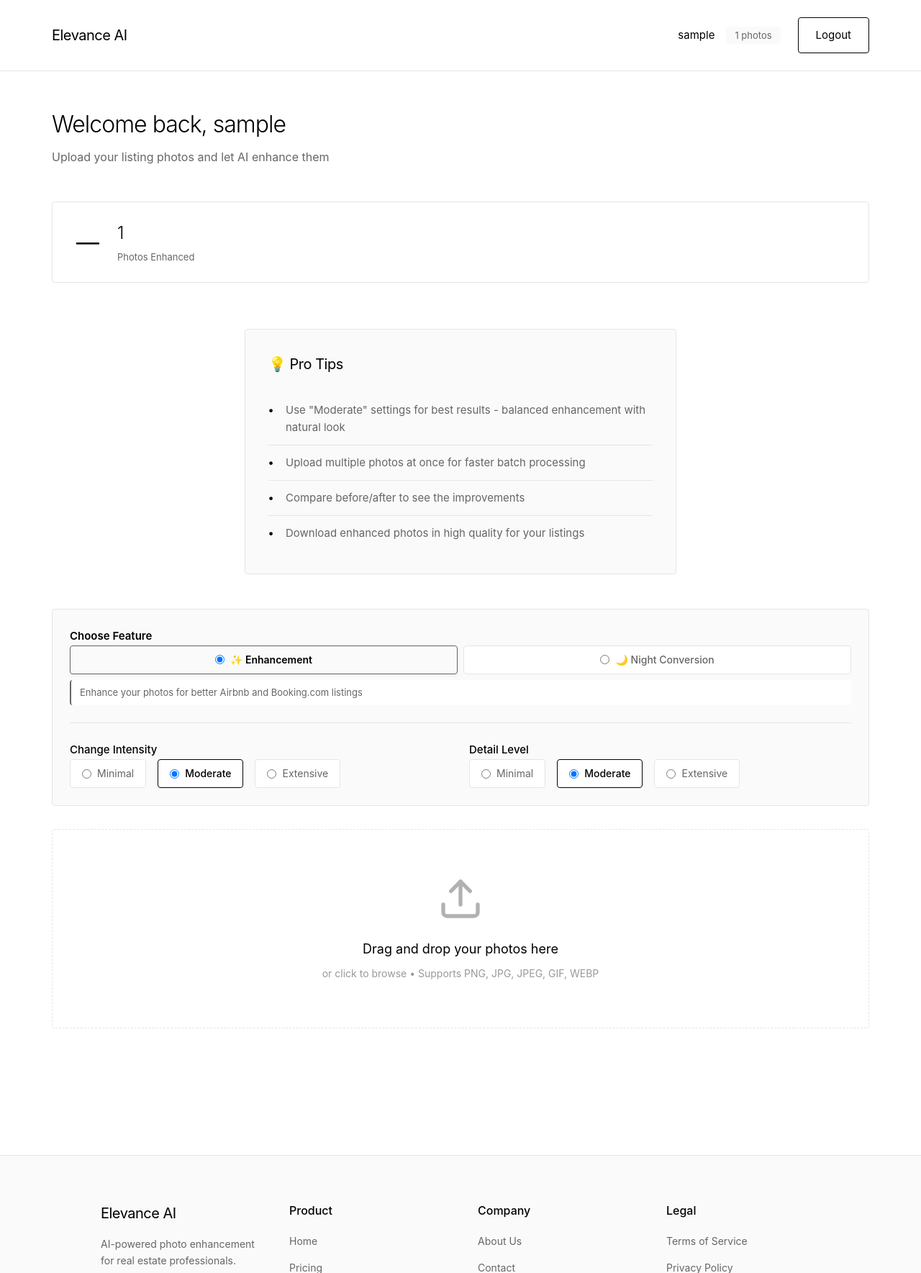
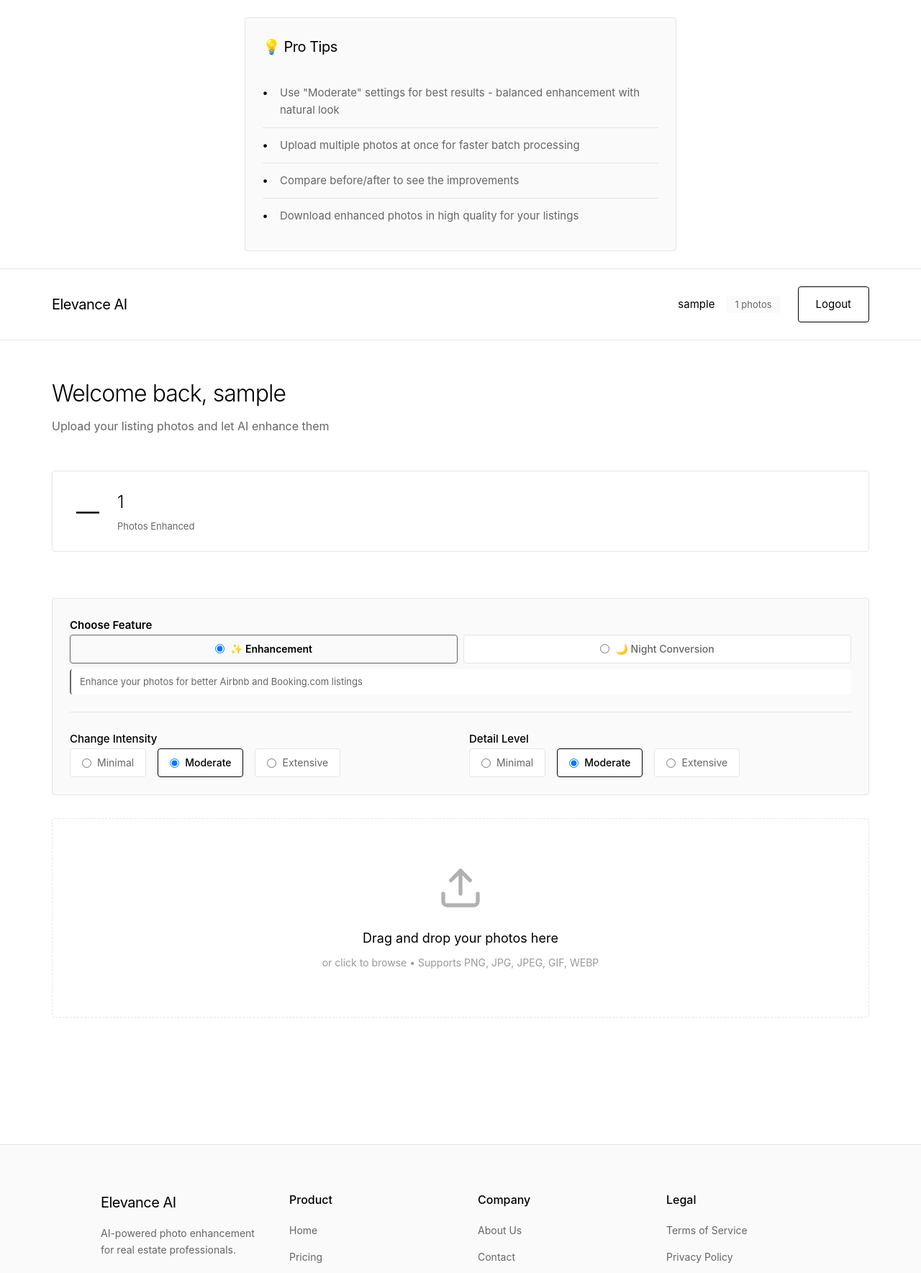
Before and after one commit to VahagnAdunts/airbnb-photo-enhancer, a Flask app: page /dashboard in a window 1280 px wide. Shown: the top 1769 px of the page at 72% size. Run offline with Flask 3, Linux system fonts and the light colour scheme; a user stored in the database is signed in; tables that the repository leaves empty hold one stand-in row (values such as "Sample post").

Commit message:
Move Pro Tips section before navigation bar

```diff
--- a/dashboard.html
+++ b/dashboard.html
@@ -24,6 +24,20 @@
     height="0" width="0" style="display:none;visibility:hidden"></iframe></noscript>
     <!-- End Google Tag Manager (noscript) -->
     {% endif %}
+    <div class="tips-section">
+        <div class="container">
+            <div class="tip-card">
+                <h3>💡 Pro Tips</h3>
+                <ul class="tips-list">
+                    <li>Use "Moderate" settings for best results - balanced enhancement with natural look</li>
+                    <li>Upload multiple photos at once for faster batch processing</li>
+                    <li>Compare before/after to see the improvements</li>
+                    <li>Download enhanced photos in high quality for your listings</li>
+                </ul>
+            </div>
+        </div>
+    </div>
+
     <nav class="navbar">
         <div class="nav-container">
             <div class="nav-brand">
@@ -59,18 +73,6 @@
                 </div>
             </div>
         </header>
-
-        <div class="tips-section">
-            <div class="tip-card">
-                <h3>💡 Pro Tips</h3>
-                <ul class="tips-list">
-                    <li>Use "Moderate" settings for best results - balanced enhancement with natural look</li>
-                    <li>Upload multiple photos at once for faster batch processing</li>
-                    <li>Compare before/after to see the improvements</li>
-                    <li>Download enhanced photos in high quality for your listings</li>
-                </ul>
-            </div>
-        </div>
 
         <div class="upload-section">
             <div class="enhancement-settings">
--- a/static/css/style.css
+++ b/static/css/style.css
@@ -1286,14 +1286,22 @@ body {
 }
 
 .tips-section {
-    margin-bottom: 3rem;
+    padding: 1.5rem 0;
+    background: var(--bg-primary);
+    border-bottom: 1px solid var(--border);
+}
+
+.tips-section .container {
+    max-width: 1200px;
+    margin: 0 auto;
+    padding: 0 2rem;
 }
 
 .tip-card {
     background: var(--bg-secondary);
     border: 1px solid var(--border);
     border-radius: var(--radius);
-    padding: 2rem;
+    padding: 1.5rem;
     max-width: 600px;
     margin: 0 auto;
 }
```
